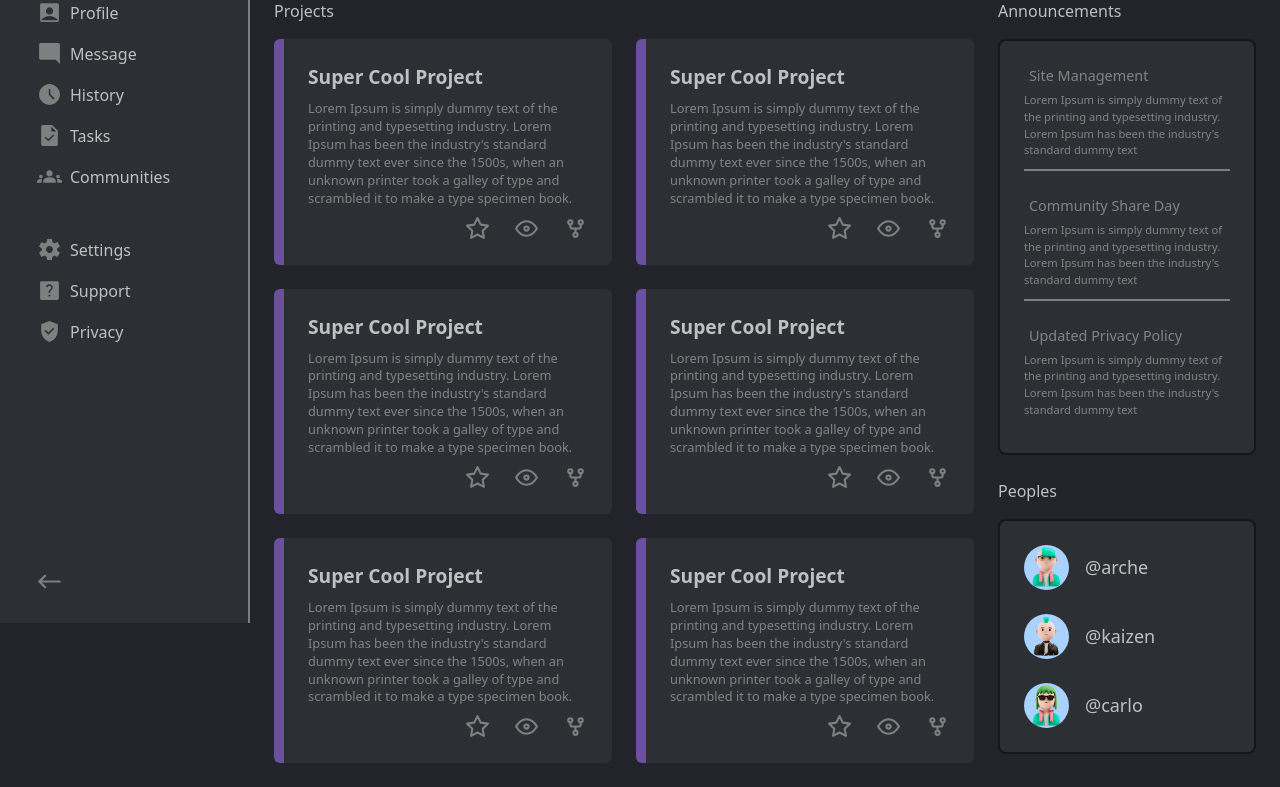
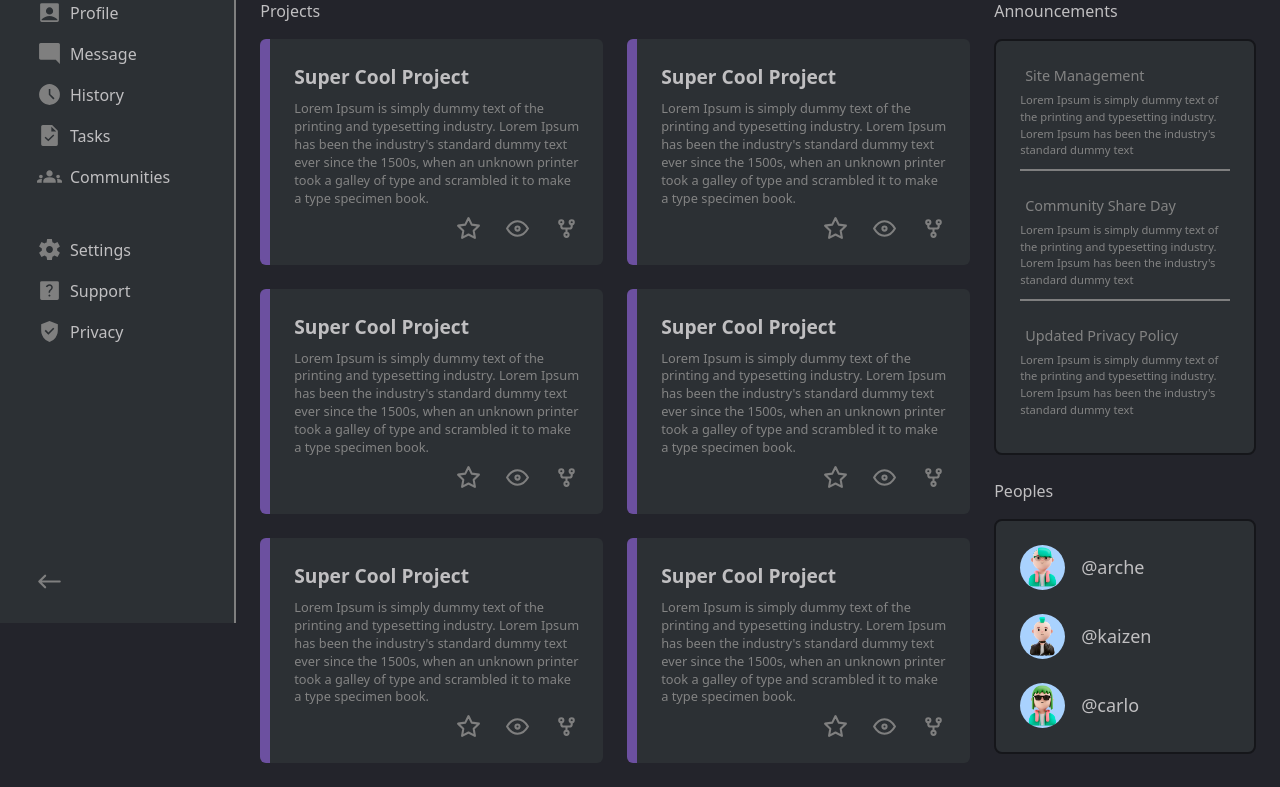
Before and after one commit to rahul-biswakarma/project-management-dashboard-tailwind, a website: page index.html in a window 1280 px wide. Shown: the part 177-964 px from the top of the page. Drawn offline with Linux system fonts and the light colour scheme.

Commit message:
Fixed sidenav bug

```diff
--- a/index.html
+++ b/index.html
@@ -10,10 +10,10 @@
     <link rel="stylesheet" href="./assets/css/styles.css" />
 </head>
 
-<body class="w-full min-h-[100vh] grid grid-cols-[100%] sm:grid-cols-[250px_auto] bg-bg">
+<body class="w-full min-h-[100vh] grid grid-cols-[100%] sm:grid-cols-[auto_auto] bg-bg">
     <!-- Nav Starting -->
     <section id="sidenav-container"
-        class="fixed left-[-100%] sm:sticky sm:left-[0px] top-[0px] w-full h-[100vh] flex flex-col gap-[2rem] bg-bg-2 text-[1rem] text-text-1 z-30 border-r-2 border-light-border-color transition-all duration-300 ease-in-out max-w-[250px]">
+        class="fixed left-[-100%] sm:sticky sm:left-[0px] top-[0px] w-content h-[100vh] flex flex-col gap-[2rem] bg-bg-2 text-[1rem] text-text-1 z-30 border-r-2 border-light-border-color transition-all duration-300 ease-in-out max-w-[300px] sm:">
         <!-- Nav Header Begins -->
         <div id="sidenav-header"
             class="p-d-pad flex gap-2 items-center text-[1.3rem] nav-item transition-all duration-150 ease-in-out">
@@ -27,14 +27,14 @@
         <!-- Nav Body Begins -->
         <nav>
             <div
-                class="flex items-center gap-[0.5rem] border-l-[5px] border-transparent p-[0.5rem_2rem] cursor-pointer bg-bg-3 border-light-red fill-light-red nav-item transition-all duration-150 ease-in-out">
+                class="flex items-center gap-[0.5rem] border-l-[5px] border-transparent p-[0.5rem_4rem_0.5rem_2rem] cursor-pointer bg-bg-3 border-light-red fill-light-red nav-item transition-all duration-150 ease-in-out">
                 <svg class="fill-inherit w-[25px] h-[25px]" xmlns="http://www.w3.org/2000/svg" viewBox="0 0 48 48">
                     <path d="M8 42V18L24 6l16 12v24H28V28h-8v14Z" />
                 </svg>
                 <span class="sidenav-text">Home</span>
             </div>
             <div
-                class="flex items-center gap-[0.5rem] border-l-[5px] border-transparent p-[0.5rem_2rem] cursor-pointer fill-icons-color hover:bg-bg-3 hover:border-light-red hover:fill-light-red nav-item">
+                class="flex items-center gap-[0.5rem] border-l-[5px] border-transparent p-[0.5rem_4rem_0.5rem_2rem] cursor-pointer fill-icons-color hover:bg-bg-3 hover:border-light-red hover:fill-light-red nav-item">
                 <svg class="fill-inherit w-[25px] h-[25px]" xmlns="http://www.w3.org/2000/svg" viewBox="0 0 48 48">
                     <path
                         d="M24.1 27.95q2.9 0 4.9-2 2-2 2-4.9 0-2.9-2-4.9-2-2-4.9-2-2.9 0-4.9 2-2 2-2 4.9 0 2.9 2 4.9 2 2 4.9 2ZM9 42q-1.2 0-2.1-.9Q6 40.2 6 39V9q0-1.2.9-2.1Q7.8 6 9 6h30q1.2 0 2.1.9.9.9.9 2.1v30q0 1.2-.9 2.1-.9.9-2.1.9Zm0-3h30v-1.85q-3-2.8-6.8-4.525Q28.4 30.9 24 30.9q-4.4 0-8.2 1.725Q12 34.35 9 37.15V39Z" />
@@ -42,7 +42,7 @@
                 <span class="sidenav-text">Profile</span>
             </div>
             <div
-                class="flex items-center gap-[0.5rem] border-l-[5px] border-transparent p-[0.5rem_2rem] cursor-pointer fill-icons-color hover:bg-bg-3 hover:border-light-red hover:fill-light-red nav-item">
+                class="flex items-center gap-[0.5rem] border-l-[5px] border-transparent p-[0.5rem_4rem_0.5rem_2rem] cursor-pointer fill-icons-color hover:bg-bg-3 hover:border-light-red hover:fill-light-red nav-item">
                 <svg class="fill-inherit w-[25px] h-[25px]" xmlns="http://www.w3.org/2000/svg" viewBox="0 0 48 48">
                     <path
                         d="m44 44-8-8H7q-1.15 0-2.075-.925Q4 34.15 4 33V7q0-1.15.925-2.075Q5.85 4 7 4h34q1.2 0 2.1.925Q44 5.85 44 7Z" />
@@ -50,7 +50,7 @@
                 <span class="sidenav-text">Message</span>
             </div>
             <div
-                class="flex items-center gap-[0.5rem] border-l-[5px] border-transparent p-[0.5rem_2rem] cursor-pointer fill-icons-color hover:bg-bg-3 hover:border-light-red hover:fill-light-red nav-item">
+                class="flex items-center gap-[0.5rem] border-l-[5px] border-transparent p-[0.5rem_4rem_0.5rem_2rem] cursor-pointer fill-icons-color hover:bg-bg-3 hover:border-light-red hover:fill-light-red nav-item">
                 <svg class="fill-inherit w-[25px] h-[25px]" xmlns="http://www.w3.org/2000/svg" viewBox="0 0 48 48">
                     <path
                         d="m31.35 33.65 2.25-2.25-7.95-8V13.35h-3V24.6ZM24 44q-4.1 0-7.75-1.575-3.65-1.575-6.375-4.3-2.725-2.725-4.3-6.375Q4 28.1 4 24t1.575-7.75q1.575-3.65 4.3-6.375 2.725-2.725 6.375-4.3Q19.9 4 24 4t7.75 1.575q3.65 1.575 6.375 4.3 2.725 2.725 4.3 6.375Q44 19.9 44 24t-1.575 7.75q-1.575 3.65-4.3 6.375-2.725 2.725-6.375 4.3Q28.1 44 24 44Z" />
@@ -58,7 +58,7 @@
                 <span class="sidenav-text">History</span>
             </div>
             <div
-                class="flex items-center gap-[0.5rem] border-l-[5px] border-transparent p-[0.5rem_2rem] cursor-pointer fill-icons-color hover:bg-bg-3 hover:border-light-red hover:fill-light-red nav-item">
+                class="flex items-center gap-[0.5rem] border-l-[5px] border-transparent p-[0.5rem_4rem_0.5rem_2rem] cursor-pointer fill-icons-color hover:bg-bg-3 hover:border-light-red hover:fill-light-red nav-item">
                 <svg class="fill-inherit w-[25px] h-[25px]" xmlns="http://www.w3.org/2000/svg" viewBox="0 0 48 48">
                     <path
                         d="M21.7 35.25 33.15 23.8l-1.95-1.95-9.5 9.5-5.15-5.15-1.95 1.95ZM11 44q-1.2 0-2.1-.9Q8 42.2 8 41V7q0-1.2.9-2.1Q9.8 4 11 4h18.05L40 14.95V41q0 1.2-.9 2.1-.9.9-2.1.9Zm16.55-27.7H37L27.55 7Z" />
@@ -66,7 +66,7 @@
                 <span class="sidenav-text">Tasks</span>
             </div>
             <div
-                class="flex items-center gap-[0.5rem] border-l-[5px] border-transparent p-[0.5rem_2rem] cursor-pointer fill-icons-color hover:bg-bg-3 hover:border-light-red hover:fill-light-red nav-item">
+                class="flex items-center gap-[0.5rem] border-l-[5px] border-transparent p-[0.5rem_4rem_0.5rem_2rem] cursor-pointer fill-icons-color hover:bg-bg-3 hover:border-light-red hover:fill-light-red nav-item">
                 <svg class="fill-inherit w-[25px] h-[25px]" xmlns="http://www.w3.org/2000/svg" viewBox="0 0 48 48">
                     <path
                         d="M0 36v-2.65q0-1.95 2.1-3.15T7.5 29q.65 0 1.2.025.55.025 1.1.125-.4.85-.6 1.725-.2.875-.2 1.875V36Zm12 0v-3.25q0-3.25 3.325-5.25t8.675-2q5.4 0 8.7 2 3.3 2 3.3 5.25V36Zm27 0v-3.25q0-1-.175-1.875t-.575-1.725q.55-.1 1.1-.125Q39.9 29 40.5 29q3.4 0 5.45 1.2Q48 31.4 48 33.35V36ZM7.5 27.5q-1.45 0-2.475-1.025Q4 25.45 4 24q0-1.45 1.025-2.475Q6.05 20.5 7.5 20.5q1.45 0 2.475 1.025Q11 22.55 11 24q0 1.45-1.025 2.475Q8.95 27.5 7.5 27.5Zm33 0q-1.45 0-2.475-1.025Q37 25.45 37 24q0-1.45 1.025-2.475Q39.05 20.5 40.5 20.5q1.45 0 2.475 1.025Q44 22.55 44 24q0 1.45-1.025 2.475Q41.95 27.5 40.5 27.5ZM24 24q-2.5 0-4.25-1.75T18 18q0-2.55 1.75-4.275Q21.5 12 24 12q2.55 0 4.275 1.725Q30 15.45 30 18q0 2.5-1.725 4.25T24 24Z" />
@@ -79,7 +79,7 @@
         <!-- Nav Footer Begins -->
         <nav>
             <div
-                class="flex items-center gap-[0.5rem] border-l-[5px] border-transparent p-[0.5rem_2rem] cursor-pointer fill-icons-color hover:bg-bg-3 hover:border-light-red hover:fill-light-red nav-item">
+                class="flex items-center gap-[0.5rem] border-l-[5px] border-transparent p-[0.5rem_4rem_0.5rem_2rem] cursor-pointer fill-icons-color hover:bg-bg-3 hover:border-light-red hover:fill-light-red nav-item">
                 <svg class="fill-inherit w-[25px] h-[25px]" xmlns="http://www.w3.org/2000/svg" viewBox="0 0 48 48">
                     <path
                         d="m19.4 44-1-6.3q-.95-.35-2-.95t-1.85-1.25l-5.9 2.7L4 30l5.4-3.95q-.1-.45-.125-1.025Q9.25 24.45 9.25 24q0-.45.025-1.025T9.4 21.95L4 18l4.65-8.2 5.9 2.7q.8-.65 1.85-1.25t2-.9l1-6.35h9.2l1 6.3q.95.35 2.025.925Q32.7 11.8 33.45 12.5l5.9-2.7L44 18l-5.4 3.85q.1.5.125 1.075.025.575.025 1.075t-.025 1.05q-.025.55-.125 1.05L44 30l-4.65 8.2-5.9-2.7q-.8.65-1.825 1.275-1.025.625-2.025.925l-1 6.3ZM24 30.5q2.7 0 4.6-1.9 1.9-1.9 1.9-4.6 0-2.7-1.9-4.6-1.9-1.9-4.6-1.9-2.7 0-4.6 1.9-1.9 1.9-1.9 4.6 0 2.7 1.9 4.6 1.9 1.9 4.6 1.9Z" />
@@ -87,7 +87,7 @@
                 <span class="sidenav-text">Settings</span>
             </div>
             <div
-                class="flex items-center gap-[0.5rem] border-l-[5px] border-transparent p-[0.5rem_2rem] cursor-pointer fill-icons-color hover:bg-bg-3 hover:border-light-red hover:fill-light-red nav-item">
+                class="flex items-center gap-[0.5rem] border-l-[5px] border-transparent p-[0.5rem_4rem_0.5rem_2rem] cursor-pointer fill-icons-color hover:bg-bg-3 hover:border-light-red hover:fill-light-red nav-item">
                 <svg class="fill-inherit w-[25px] h-[25px]" xmlns="http://www.w3.org/2000/svg" viewBox="0 0 48 48">
                     <path
                         d="M23.85 35.7q.8 0 1.35-.55t.55-1.35q0-.8-.55-1.35t-1.35-.55q-.8 0-1.35.55t-.55 1.35q0 .8.55 1.35t1.35.55Zm-1.65-7.4h2.85q0-1.55.5-2.525.5-.975 1.75-2.225 1.65-1.65 2.3-2.925.65-1.275.65-2.675 0-2.65-1.7-4.2-1.7-1.55-4.6-1.55-2.55 0-4.375 1.225Q17.75 14.65 16.9 16.8l2.65 1.1q.7-1.4 1.8-2.125 1.1-.725 2.6-.725 1.6 0 2.525.8.925.8.925 2.2 0 1-.55 1.925T25 22.15q-1.85 1.75-2.325 3-.475 1.25-.475 3.15ZM9 42q-1.2 0-2.1-.9Q6 40.2 6 39V9q0-1.2.9-2.1Q7.8 6 9 6h30q1.2 0 2.1.9.9.9.9 2.1v30q0 1.2-.9 2.1-.9.9-2.1.9Z" />
@@ -95,7 +95,7 @@
                 <span class="sidenav-text">Support</span>
             </div>
             <div
-                class="flex items-center gap-[0.5rem] border-l-[5px] border-transparent p-[0.5rem_2rem] cursor-pointer fill-icons-color hover:bg-bg-3 hover:border-light-red hover:fill-light-red nav-item">
+                class="flex items-center gap-[0.5rem] border-l-[5px] border-transparent p-[0.5rem_4rem_0.5rem_2rem] cursor-pointer fill-icons-color hover:bg-bg-3 hover:border-light-red hover:fill-light-red nav-item">
                 <svg class="fill-inherit w-[25px] h-[25px]" xmlns="http://www.w3.org/2000/svg" viewBox="0 0 48 48">
                     <path d="m21.8 30.2 11.4-11.4-2.1-2.05-9.15 9.15-5.05-5.05-2.2 2.2ZM24 43.95q-7-1.75-11.5-8.125T8
                     21.85V9.95l16-6 16 6v11.9q0 7.6-4.5 13.975T24 43.95Z" />
@@ -107,7 +107,7 @@
         <!-- Nav Footer Ends -->
 
         <!-- Collapse Sidenav Icon -->
-        <div class="hidden sm:flex absolute w-full bottom-[1rem] p-[0.5rem_2rem] border-light-border-color bg-bg-2 nav-item"
+        <div class="hidden sm:flex absolute w-full bottom-[1rem] p-[0.5rem_4rem_0.5rem_2rem] border-light-border-color bg-bg-2 nav-item"
             onclick="collapseSideNav()">
             <svg id="sidenav-controller"
                 class="w-[35px] h-[35px] cursor-pointer stroke-icons-color hover:stroke-light-red transition-all duration-300 ease-in-out transform hover:scale-125"
@@ -119,7 +119,7 @@
         </div>
 
         <!-- Hide Sidenav Icon -->
-        <div class="absolute flex sm:hidden w-full bottom-[1rem] p-[0.5rem_2rem] border-light-border-color bg-bg-2 nav-item justify-center"
+        <div class="absolute flex sm:hidden w-full bottom-[1rem] p-[0.5rem_4rem_0.5rem_2rem] border-light-border-color bg-bg-2 nav-item justify-center"
             onclick="closeSideNav()">
             <svg id="sidenav-controller"
                 class="w-[45px] h-[45px] cursor-pointer stroke-light-red transition-all duration-300 ease-in-out"
--- a/scripts/index.js
+++ b/scripts/index.js
@@ -2,7 +2,6 @@ var sideNavExpanded = true;
 
 function collapseSideNav() {
   if (sideNavExpanded) {
-    document.querySelector("body").style.gridTemplateColumns = "100px auto";
     document.querySelectorAll(".sidenav-text").forEach((element) => {
       element.style.display = "none";
     });
@@ -18,12 +17,11 @@ function collapseSideNav() {
     if (window.innerWidth <= 650) {
       document.getElementById("sidenav-container").style.position = "fixed";
     }
-    document.querySelector("body").style.gridTemplateColumns = "250px auto";
     document.querySelectorAll(".sidenav-text").forEach((element) => {
       element.style.display = "block";
     });
     document.querySelectorAll(".nav-item").forEach((element) => {
-      element.style.padding = "0.5rem 2rem";
+      element.style.padding = "0.5rem 4rem 0.5rem 2rem";
       element.style.justifyContent = "flex-start";
     });
     document.getElementById("sidenav-header").style.padding = "1.5rem";
```
Also changed, not shown: assets/css/styles.css.
